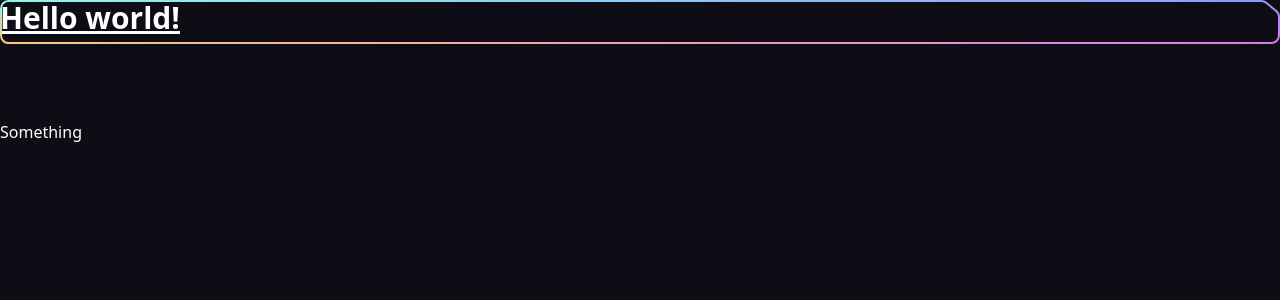
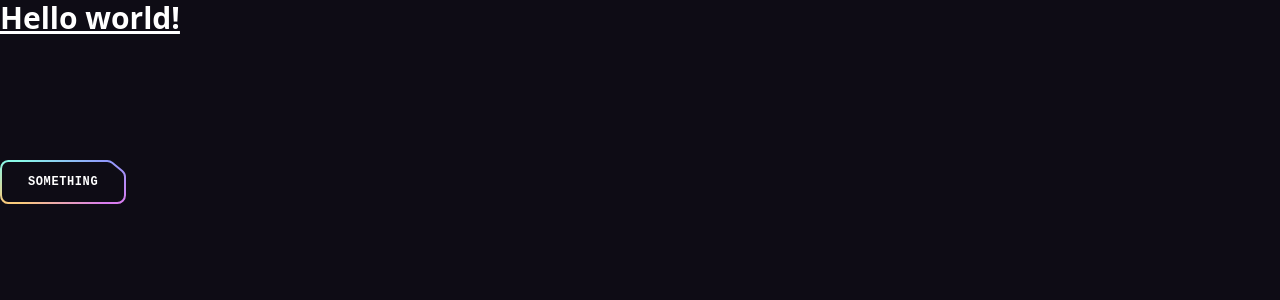
Before and after one commit to noahnoahnoahtran/Web_Dev, a React (Vite) app in the folder Website/12_brainwave/: page / in a window 1280 px wide. Shown: the top 300 px of the page. Built offline with nearby package versions, Linux system fonts and the light colour scheme.

Commit message:
feat(button): setup reusable button component

```diff
--- a/Website/12_brainwave/src/components/Button.jsx
+++ b/Website/12_brainwave/src/components/Button.jsx
@@ -2,13 +2,22 @@ import React from "react";
 import ButtonSvg from "../assets/svg/ButtonSvg";
 
 const Button = ({ className, href, onClick, children, px, white }) => {
+  const classes = `button relative inline-flex items-center justify-center h-11 transition-colors hover:text-color-1 ${px || "px-7"} ${white ? "text-n-8" : "text-n-1"} ${className || ""} `;
+  const spanClasses = "relative z-10";
   const renderButton = () => (
-    <button>
-      <span>{children}</span>
+    <button className={classes}>
+      <span className={spanClasses}>{children}</span>
       {ButtonSvg(white)}
     </button>
   );
-  return renderButton();
+
+  const renderLink = () => (
+    <a href={href} className={classes}>
+      <span className={spanClasses}>{children}</span>
+      {ButtonSvg(white)}
+    </a>
+  );
+  return href ? renderLink() : renderButton();
 };
 
 export default Button;
```
